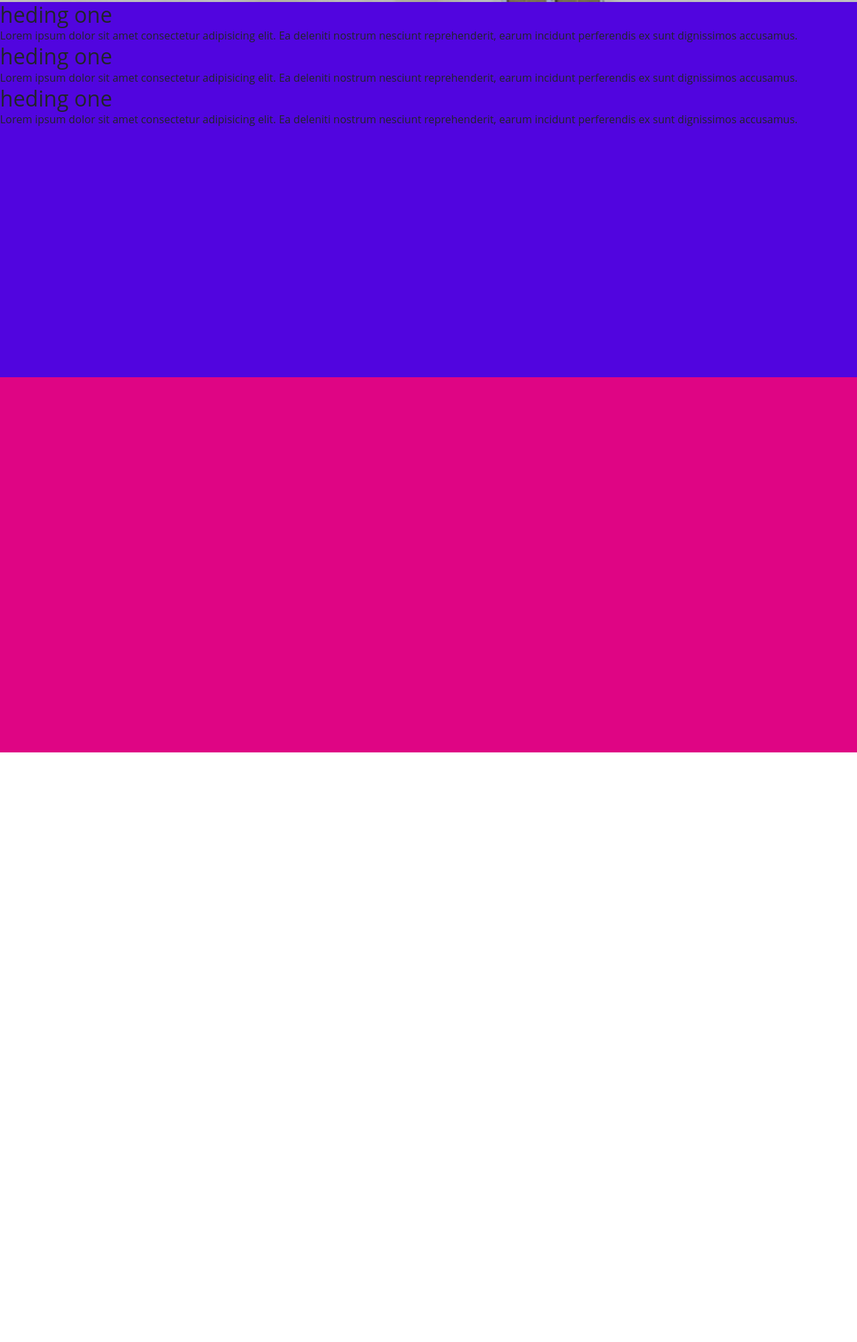
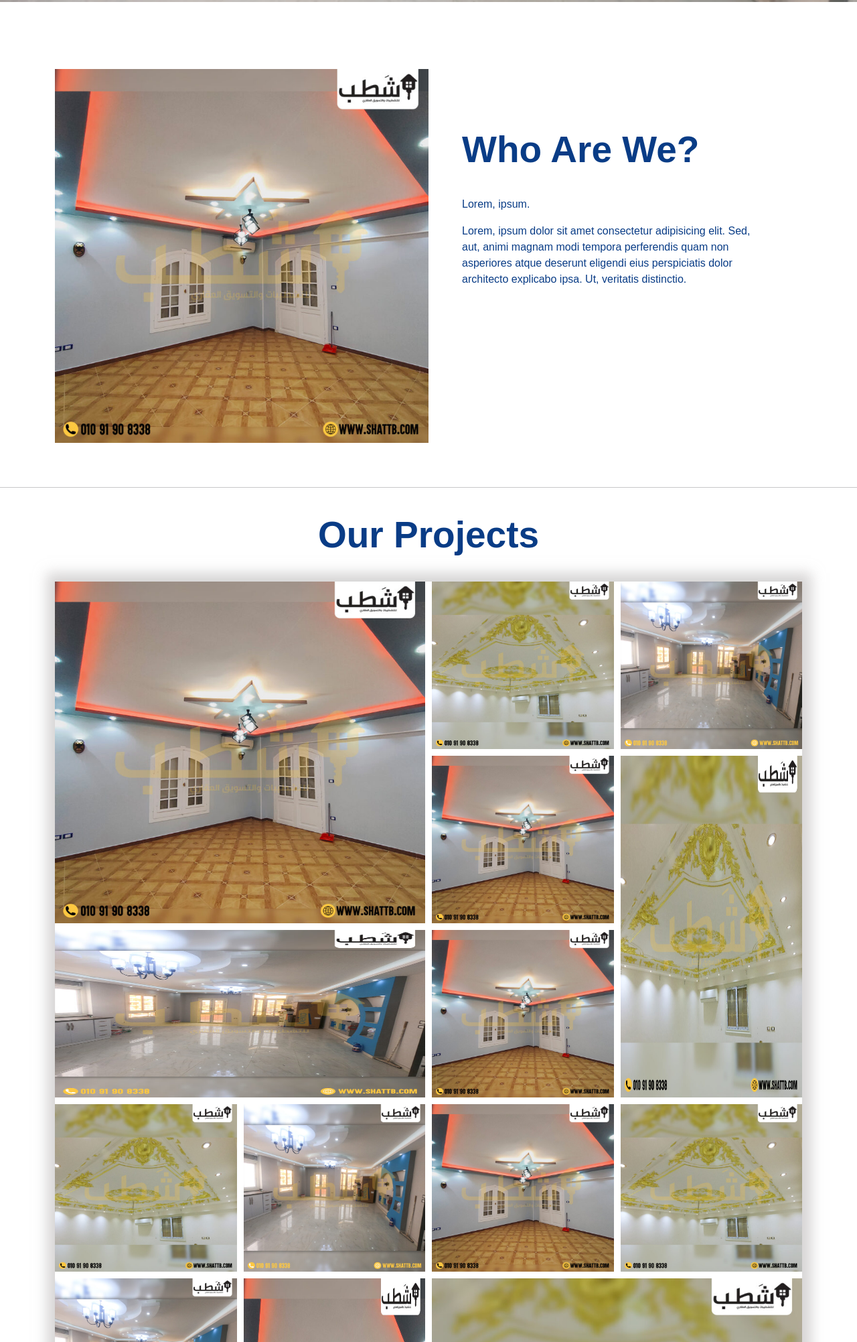
Before and after one commit to Ahmed-2020-98/Elsafwah-design-1, a plain HTML site: page index.html in a window 1280 px wide. Shown: the part 797-2800 px from the top of the page at 67% size. Before the commit the page ends 1920 px from the top, so only its background shows below. Drawn offline with nearby package versions, Linux system fonts and the light colour scheme.

Commit message:
Our Projects

```diff
--- a/index.html
+++ b/index.html
@@ -46,6 +46,7 @@
 <header>
   <div class="container">
     <a href="#"><img src="images/loop3.png" class="logo" alt=""></a>
+    <i class="fa-solid fa-bars "></i>
     <div class="navbar">
       <ul>
         <li><a href="">Home</a></li>
@@ -65,31 +66,59 @@
     <i class="fas fa-arrow-right"></i>
   </div>
   <div class="caption">
-    <h1 class="fadeIn">hello world</h1>
+    <h1 class="wow fadeIn">hello world</h1>
     <p>Lorem ipsum dolor sit amet consectetur adipisicing elit. Ducimus, possimus voluptates? Quasi.</p>
   </div>
 </section>
 <!-- end Heading Page background -->
 
+<!-- About us  -->
+<div class="aboutUs">
+  <div class="container">
+    <img src="images/design1.jpg" class="wow slideInLeft"  alt="">
+    <div class="text">
+      <h1 class="wow slideInRight">Who Are We?</h1>
+      <p class="wow slideInRight">Lorem, ipsum.</p>
+      <p class="wow slideInRight">Lorem, ipsum dolor sit amet consectetur adipisicing elit. Sed, aut, animi magnam modi tempora perferendis quam non asperiores atque deserunt eligendi eius perspiciatis dolor architecto explicabo ipsa. Ut, veritatis distinctio.</p>
+
+    </div>
+  </div>
+</div>
+<!-- End About us  -->
+<hr>
+<!-- start Gallary  -->
+<div class="gallary">
+  <div class="container">
+      <h1 class="wow bounceInLeft">Our Projects</h1>
+      <div class="allphots">
+      <img src="images/design1.jpg" class="big-stretch" alt="">
+      <img src="images/design2.jpg" class="" alt="">
+      <img src="images/design3.jpg" class="" alt="">
+      <img src="images/design1.jpg" class="" alt="">
+      <img src="images/design2.jpg" class="v-stretch" alt="">
+      <img src="images/design3.jpg" class="h-stretch" alt="">
+      <img src="images/design1.jpg" class="" alt="">
+      <img src="images/design2.jpg" class="" alt="">
+      <img src="images/design3.jpg" class="" alt="">
+      <img src="images/design1.jpg" class="" alt="">
+      <img src="images/design2.jpg" class="" alt="">
+      <img src="images/design3.jpg" class="" alt="">
+      <img src="images/design1.jpg" class="v-stretch" alt="">
+      <img src="images/design2.jpg" class="big-stretch" alt="">
+      <img src="images/design3.jpg" class="h-stretch" alt="">
+    </div>
+  </div>
+</div>
+<!-- End Gallary  -->
+
+<!-- start packages  -->
 <div class="package">
-  <div>
-    <h1>heding one</h1>
-    <p>Lorem ipsum dolor sit amet consectetur adipisicing elit. Ea deleniti nostrum nesciunt reprehenderit, earum incidunt perferendis ex sunt dignissimos accusamus.</p>
-
-  </div>
-  <div>
-    <h1>heding one</h1>
-    <p>Lorem ipsum dolor sit amet consectetur adipisicing elit. Ea deleniti nostrum nesciunt reprehenderit, earum incidunt perferendis ex sunt dignissimos accusamus.</p>
-
-  </div>
-  <div>
-    <h1>heding one</h1>
-    <p>Lorem ipsum dolor sit amet consectetur adipisicing elit. Ea deleniti nostrum nesciunt reprehenderit, earum incidunt perferendis ex sunt dignissimos accusamus.</p>
+  <div class="container">
 
   </div>
 </div>
+<!-- end packages  -->
 
-<div class="sec2"></div>
 
 
     <!-- <script src="./js/bootstrap.bundle.min.js"></script> -->
--- a/js/script.js
+++ b/js/script.js
@@ -52,8 +52,3 @@ setInterval(() => {
       }
       slide(id);
     },3000)
-// function slide() {
-//   slider.style.backgroundImage = `url(../images/${images[id]})`;
-//   slider.style.backgroundImage = `url(../images/design2.jpg)`;
-
-//     }
--- a/style/phone.css
+++ b/style/phone.css
@@ -0,0 +1,57 @@
+header .container .navbar{
+    display: none;
+}
+/* about Us  */
+.aboutUs {
+    padding-top: 0;
+    padding-bottom: 0;
+    min-height: 70vh;
+    /* background-color: #266ef3; */
+  }
+  .aboutUs .container {
+    display: flex;
+    flex-direction: column-reverse;
+    align-items: center;
+
+  }
+  .aboutUs img {
+width: 100%;
+  }
+  .aboutUs .container div.text {
+    font-family: 'Raleway', sans-serif;
+    color: #093c86;
+    width: 100%;
+  }
+  .aboutUs .container div.text h1{
+    font-size: 55px;
+    font-weight: bold;
+  }
+  /* end about Us  */
+
+    /* start gallary  */
+    .gallary {
+      padding-top: 0;
+      /* background: #3314e4; */
+
+      min-height: 100vh;
+    }
+    .gallary h1{
+      font-size: 35px;
+      font-weight: bold;
+      font-family: 'Raleway', sans-serif;
+      color: #093c86;
+      text-align: center;
+    }
+
+    .gallary  .v-stretch{
+      grid-row: span 1;
+    }
+    .gallary  .h-stretch{
+      grid-column: span 1;
+    }
+    .gallary .big-stretch{
+      grid-row: span 1;
+      grid-column: span 1;
+    }
+
+    /* End gallary  */
--- a/style/style.css
+++ b/style/style.css
@@ -1,27 +1,32 @@
 /* Start Variables */
 :root {
-
 }
 /* End Variables */
 /* start fonts  */
-@import url('https://fonts.googleapis.com/css2?family=Amiri+Quran&family=Anton&family=Cairo:wght@200;300;400;500;600;700;800;900;1000&family=Fasthand&family=Fredoka+One&family=Gloria+Hallelujah&family=Lato:ital,wght@0,100;0,300;0,400;0,700;0,900;1,100;1,300;1,400;1,700;1,900&family=Nabla&family=Oleo+Script:wght@400;700&family=Poiret+One&family=Poppins:ital,wght@0,200;0,300;0,400;0,500;0,600;1,200;1,300;1,400;1,500;1,800;1,900&family=Rubik+Burned&family=Tangerine:wght@400;700&display=swap');
-  /* font-family: 'Amiri Quran', serif;
+@import url("https://fonts.googleapis.com/css2?family=Amiri+Quran&family=Anton&family=Cairo:wght@200;300;400;500;600;700;800;900;1000&family=Fasthand&family=Fredoka+One&family=Gloria+Hallelujah&family=Lato:ital,wght@0,100;0,300;0,400;0,700;0,900;1,100;1,300;1,400;1,700;1,900&family=Nabla&family=Oleo+Script:wght@400;700&family=Poiret+One&family=Poppins:ital,wght@0,200;0,300;0,400;0,500;0,600;1,200;1,300;1,400;1,500;1,800;1,900&family=Rubik+Burned&family=Tangerine:wght@400;700&display=swap");
+@import url("https://fonts.googleapis.com/css2?family=Almarai:wght@300;400;700;800&family=Amiri+Quran&family=Anton&family=Cairo:wght@200;300;400;500;600;700;800;900;1000&family=Fasthand&family=Fredoka+One&family=Gloria+Hallelujah&family=Lato:ital,wght@0,100;0,300;0,400;0,700;0,900;1,100;1,300;1,400;1,700;1,900&family=Montserrat:wght@800&family=Nabla&family=Oleo+Script:wght@400;700&family=Poiret+One&family=Poppins:ital,wght@0,200;0,300;0,400;0,500;0,600;1,200;1,300;1,400;1,500;1,800;1,900&family=Raleway:ital,wght@0,100;0,200;0,300;0,400;0,500;0,600;0,700;0,800;0,900;1,100;1,200;1,300;1,400;1,500;1,600;1,700;1,800;1,900&family=Rubik+Burned&family=Tangerine:wght@400;700&display=swap");
+
+/*
+  font-family: 'Almarai', sans-serif;
+font-family: 'Amiri Quran', serif;
 font-family: 'Anton', sans-serif;
 font-family: 'Cairo', sans-serif;
 font-family: 'Fasthand', cursive;
 font-family: 'Fredoka One', cursive;
 font-family: 'Gloria Hallelujah', cursive;
 font-family: 'Lato', sans-serif;
+font-family: 'Montserrat', sans-serif;
 font-family: 'Nabla', cursive;
 font-family: 'Oleo Script', cursive;
 font-family: 'Poiret One', cursive;
 font-family: 'Poppins', sans-serif;
+font-family: 'Raleway', sans-serif;
 font-family: 'Rubik Burned', cursive;
-  font-family: 'Tangerine', cursive; */
+font-family: 'Tangerine', cursive;
 /* end fonts  */
 
 /* Start Global Rules */
-*{
+* {
   box-sizing: border-box;
   padding: 0;
   margin: 0;
@@ -33,43 +38,39 @@ body {
   font-family: "Open Sans", sans-serif;
 }
 
-
 /* End Global Rules */
 
-header{
+header {
   height: 70px;
   background-color: #ffffff;
   box-shadow: 3px 2px 11px 13px #51333330;
 }
-header .container{
+header .container {
   display: flex;
   justify-content: space-between;
   align-items: center;
-
 }
-header .logo{
+header .logo {
   width: 70px;
 }
-header .container .navbar ul{
+header .container .navbar ul {
   list-style: none;
-
 }
-header .container .navbar ul li{
+header .container .navbar ul li {
   display: inline-block;
   padding-right: 50px;
 }
-header .container .navbar ul li a{
+header .container .navbar ul li a {
   text-decoration: none;
   color: #000;
   font-weight: bold;
-  transition: .2s all ease-in;
+  transition: 0.2s all ease-in;
 }
-header .container .navbar ul li a:hover{
+header .container .navbar ul li a:hover {
   border-bottom: 3px solid #152cff;
-
 }
 
-.image-slider{
+.image-slider {
   min-height: calc(100vh - 70px);
   position: relative;
   background-image: url(../images/design1.jpg);
@@ -79,10 +80,10 @@ header .container .navbar ul li a:hover{
   background-position: center center;
 }
 
-.image-slider *{
+.image-slider * {
   /* box-sizing: border-box; */
 }
-.image-slider .caption{
+.image-slider .caption {
   position: absolute;
   top: 36%;
   left: 0;
@@ -90,15 +91,16 @@ header .container .navbar ul li a:hover{
   padding: 64px 16px 32px 16px;
   text-align: center;
 }
-.image-slider .caption h1{
+.image-slider .caption h1 {
   margin: 0;
   color: #fff;
   font-size: 60px;
   letter-spacing: 30px;
-  font-family: 'Fredoka One', cursive;
+  font-family: "Fredoka One", cursive;
   font-weight: 100;
 }
-.arrow-left , .arrow-right{
+.arrow-left,
+.arrow-right {
   background-color: #fff;
   position: absolute;
   top: 40%;
@@ -109,44 +111,114 @@ display: flex;
   justify-content: center;
   align-items: center;
   cursor: pointer;
-transition: 0.3s ;
-opacity: .8;
+  transition: 0.3s;
+  opacity: 0.8;
 }
-.arrow-left:hover , .arrow-right:hover{
+.arrow-left:hover,
+.arrow-right:hover {
   background-color: #000;
   color: #fff;
   opacity: 1;
 }
-.arrow-left{
+.arrow-left {
   left: 16px;
 }
-.arrow-right{
+.arrow-right {
   right: 16px;
 }
-.image-fade{
+.image-fade {
   animation: imgFade 2s ease-in-out;
 }
 @keyframes imgFade {
-  0%{
-    opacity: .7;
+  0% {
+    opacity: 0.7;
   }
-  100%{
+  100% {
     opacity: 1;
   }
 }
+/* about Us  */
+.aboutUs {
+  padding-top: 100px;
+  padding-bottom: 50px;
+  min-height: 70vh;
+  /* background-color: #266ef3; */
+}
+.aboutUs .container {
+  display: flex;
+}
+.aboutUs img {
+  width: 50%;
+}
+.aboutUs .container div.text {
+  width: 50%;
+  padding: 50px;
+  font-family: 'Raleway', sans-serif;
+  color: #093c86;
+}
+.aboutUs .container div.text h1{
+  font-size: 55px;
+  font-weight: bold;
+}
+/* end about Us  */
+
+  /* start gallary  */
+  .gallary {
+    padding-top: 0;
+    /* background: #3314e4; */
+
+    min-height: 100vh;
+  }
+  .gallary h1{
+    font-size: 55px;
+    font-weight: bold;
+    font-family: 'Raleway', sans-serif;
+    color: #093c86;
+    text-align: center;
+  }
+  .gallary .allphots{
+    display: grid;
+    gap: 10px 10px;
+    grid-template-columns: repeat(auto-fit,minmax(250px,1fr));
+    grid-auto-rows: 250px;
+    grid-auto-flow: dense;
+    box-shadow: 1px 0px 18px 13px #c1bfbfa6;
+  }
+  .gallary  .v-stretch{
+    grid-row: span 2;
+  }
+  .gallary  .h-stretch{
+    grid-column: span 2;
+  }
+  .gallary .big-stretch{
+    grid-row: span 2;
+    grid-column: span 2;
+  }
+  .gallary img{
+    width: 100%;
+    height: 100%;
+  }
+  /* End gallary  */
 
 /* start package  */
-.package{
+.package {
   min-height: 70vh;
-  background-color: #5105df;
+  /* background-color: #5105df; */
+  padding: 30px;
 }
-.package *{
+.package * {
   padding: 0;
   margin: 0;
 }
+.package {
+  display: flex;
+  justify-content: center;
+  align-items: center;
+}
+
 /* end package  */
 
-.sec2{
+.sec2 {
   min-height: 70vh;
   background-color: #df0584;
 }
```
Also changed, not shown: dist/wowJS-sheat-cheat.txt, 1 other file. Lines whose indentation alone changed are shown as unchanged.
